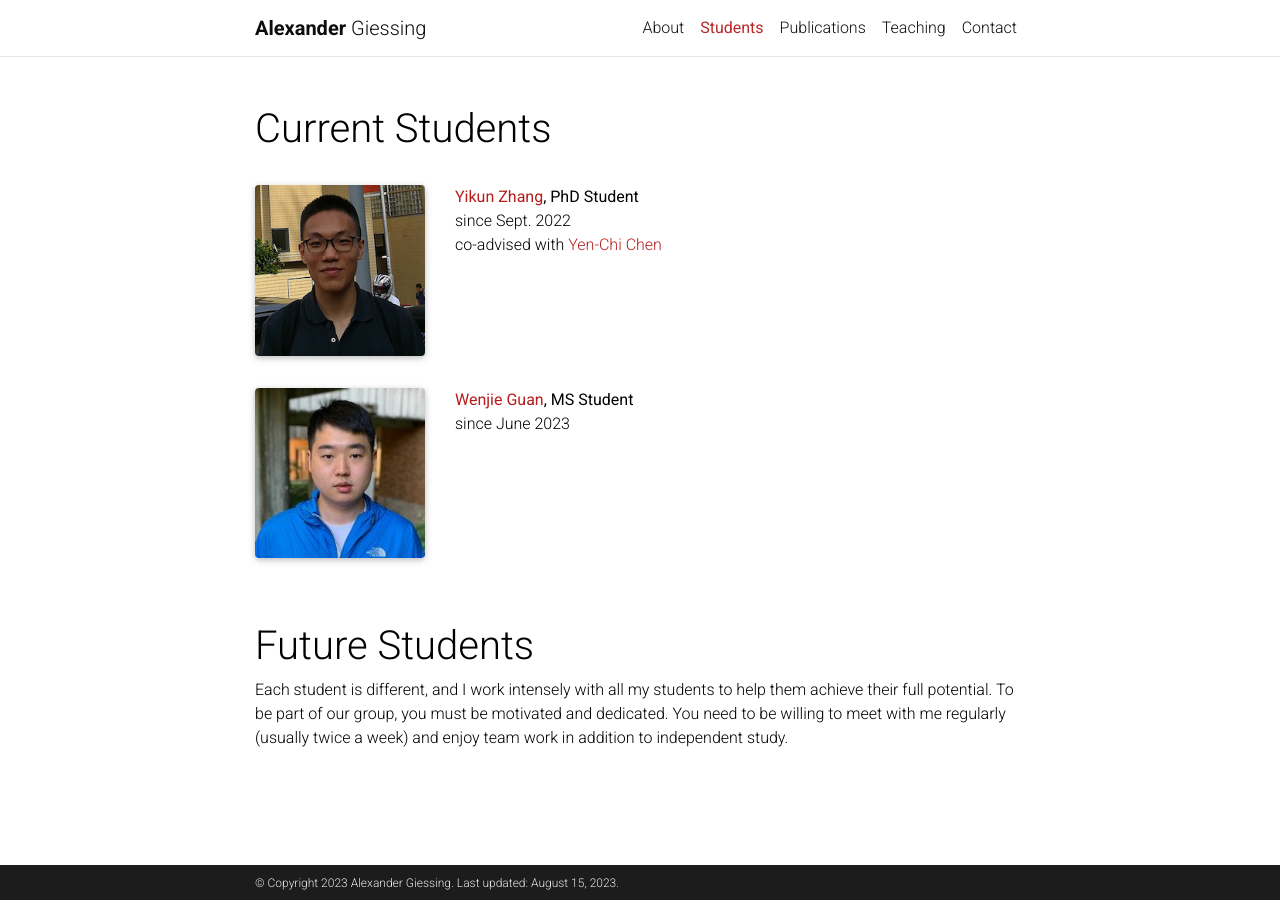
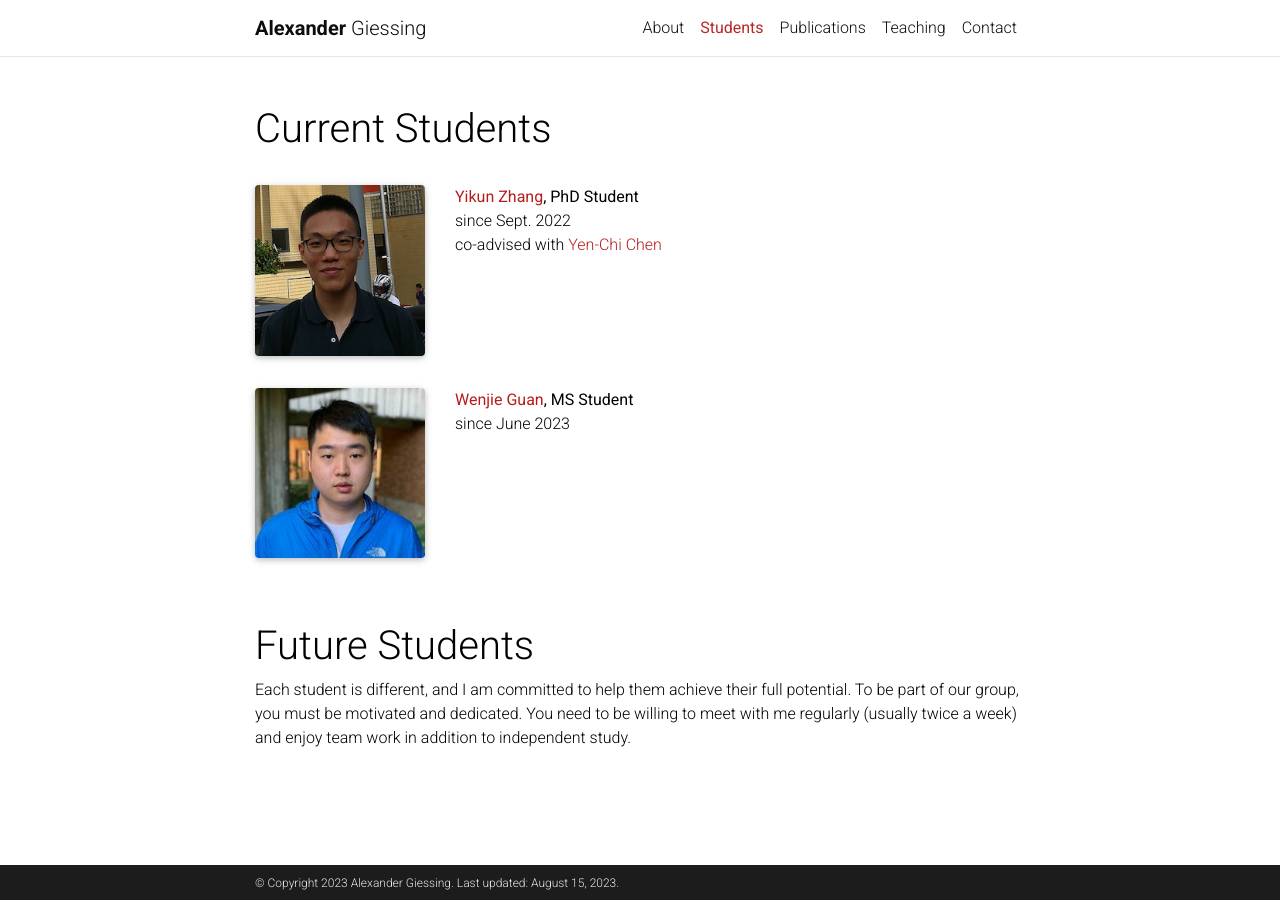
Before and after one commit to agiessing/agiessing.github.io, a Jekyll site: the page built from _pages/people.md, in a window 1280 px wide. Built offline with Jekyll 4.4.1, drawn with Linux system fonts in a browser that asks for light colours; comment, search, counter and statistics services are not loaded; a style sheet for code colours, icons or effects is not loaded.

Commit message:
Update people.md

```diff
--- a/_pages/people.md
+++ b/_pages/people.md
@@ -60,6 +60,6 @@
  <div class="container mt-5">
         <h1 class="post-title"> Future Students </h1>
         <p>
-         Each student is different, and I work intensely with all my students to help them achieve their full potential. To be part of our group, you must be motivated and dedicated. You need to be willing to meet with me regularly (usually twice a week) and enjoy team work in addition to independent study.
+         Each student is different, and I am committed to help them achieve their full potential. To be part of our group, you must be motivated and dedicated. You need to be willing to meet with me regularly (usually twice a week) and enjoy team work in addition to independent study.
         </p>
   </div>
```
